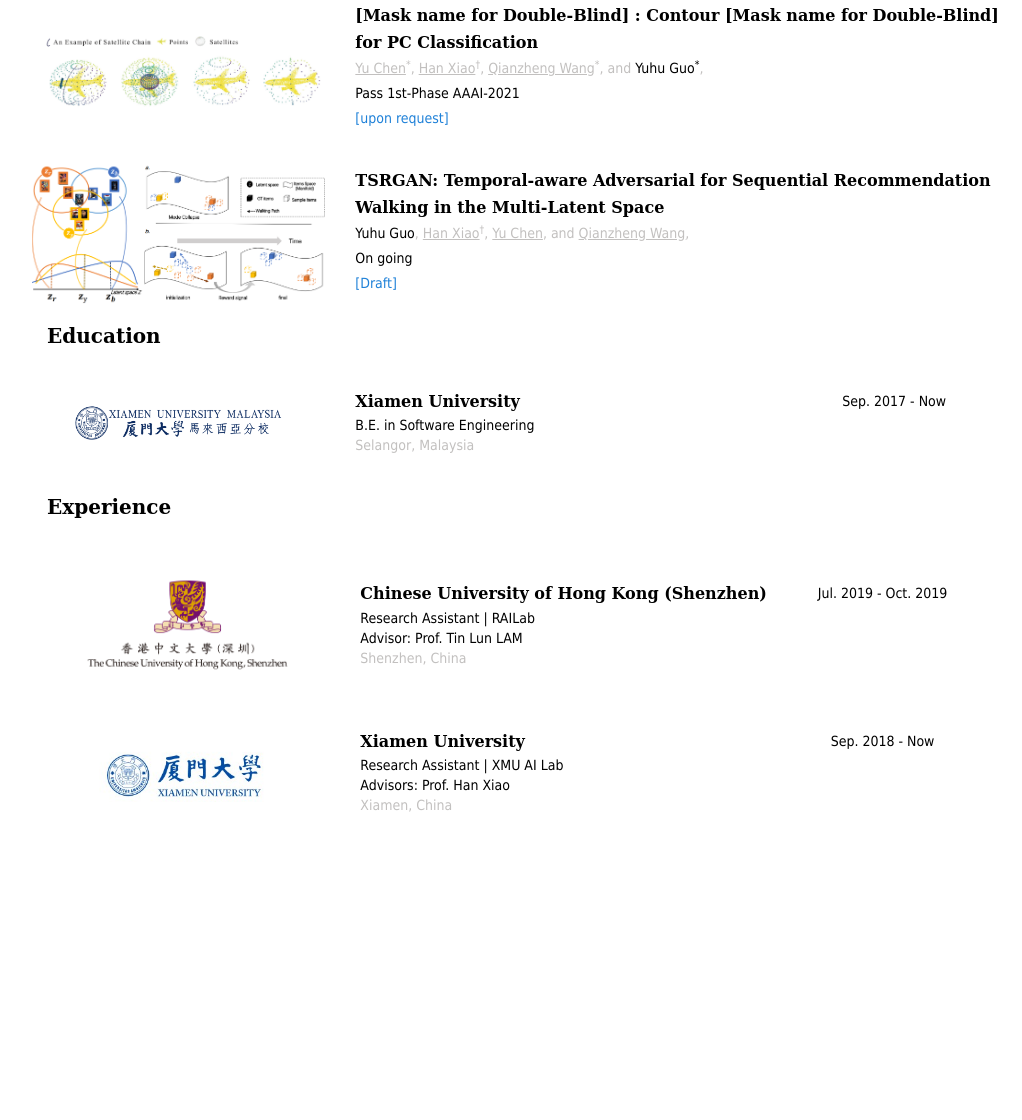
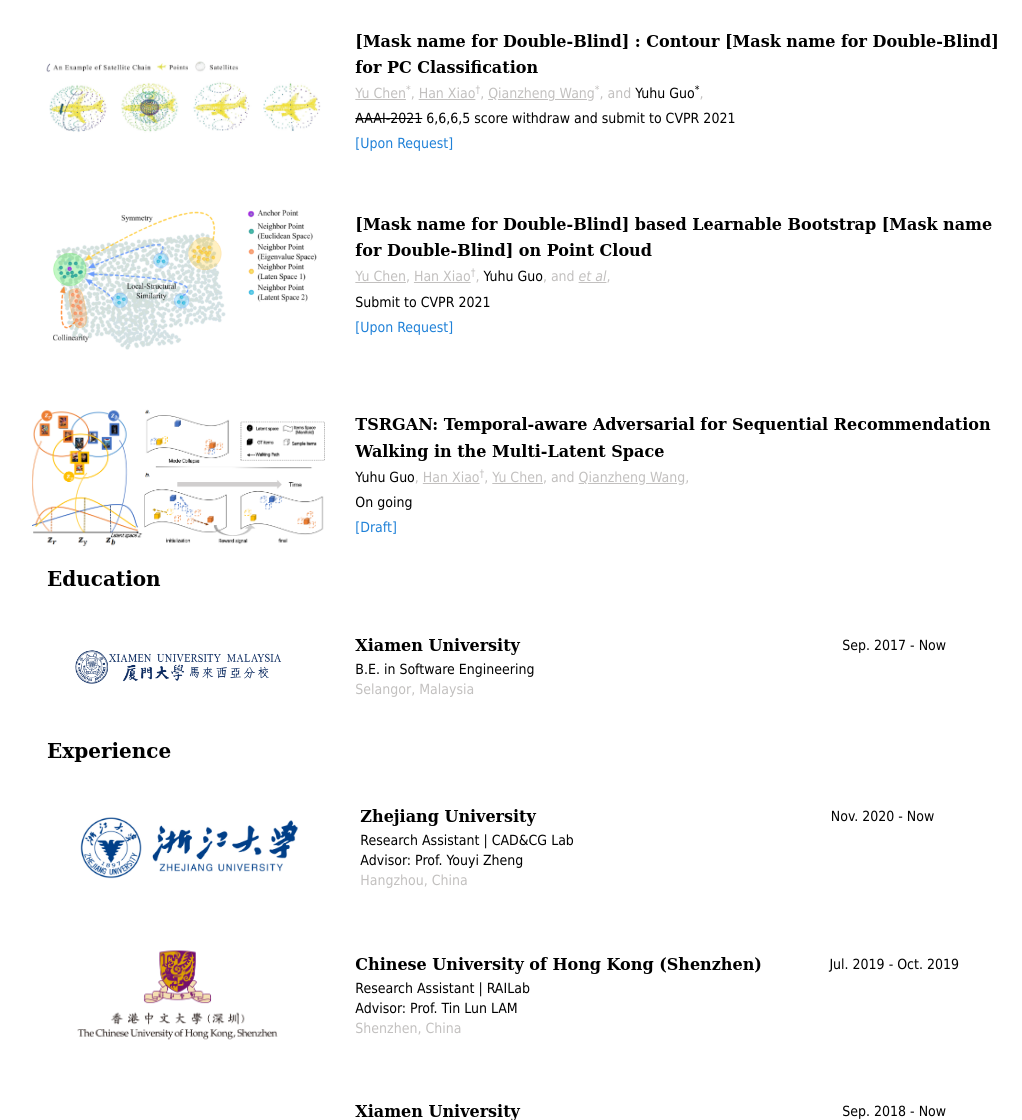
Before and after one commit to ANABUR920/ANABUR920.github.io, a plain HTML site: page index.html in a window 1280 px wide. Shown: the part 871-1991 px from the top of the page, without its empty margins (123-1145 px from the left). Before the commit the page ends 1756 px from the top, so only its background shows below. Drawn offline with Linux system fonts and the light colour scheme; a script that the page names is missing; a web font is replaced by a local one.

Commit message:
Update index.html

```diff
--- a/index.html
+++ b/index.html
@@ -116,8 +116,9 @@
 <p>
 Yuhu Guo (郭宇鹄) is a senior year undergraduate majoring in Software Engineering at Xiamen University (Malaysia campus),
 working with <a href="https://informatics.xmu.edu.cn/info/1020/6338.htm">Prof. Han Xiao</a>.   My previous work lies in the intersection between sequential data and machine learning,
-with a focus on boosting robot and interactive system.
-He will seek for either Ph.D. or Research Assistant positions starting from 2021 Fall or 2022 Fall. Feel free to reach out to me if you are interested.
+with a focus on boosting robot and interactive system. Currently, I am a visitng researcher in the <a href="http://www.cad.zju.edu.cn/english.html"> CAD&CG Lab</a> at <a href="http://www.zju.edu.cn/english/"> Zhejiang University</a>, hosted by <a href="http://www.youyizheng.net/index.html">Prof. Youyi Zheng</a>. We attempt to do some awesome work and make effort to <a href="https://sa2020.siggraph.org/en/about-us/siggraph-asia-2021"> SIGGRAPH Asia</a>.
+
+I will seek for Ph.D. position starting from 2021 Fall or 2022 Fall. Feel free to reach out to me if you are interested.
 </p>
 <p>
 I am open to collaboration opportunities in learning-based graphics/robotics. If you are also interested in my curriculum vitae, you can contact me via <a href="mailto:guoyuhucv@gmail.com?">[Email]</a> or <a href="Source_files/wechat.jpg">[Wechat]</a>
@@ -178,12 +179,43 @@
 and
 <me>Yuhu Guo<sup>*</sup></me>,
 </div>
-<div>Pass 1st-Phase AAAI-2021</div>
-<a href="Source_files/ContourNet.pdf">[upon request]</a>
+<div><del> AAAI-2021</del> 6,6,6,5 score withdraw and submit to CVPR 2021</div>
+<a href="Source_files/ContourNet.pdf">[Upon Request]</a>
 </div>
 </div>
 <!-- </div>
 </div> -->
+
+
+<div class="row align-items-center section-item">
+  <div class="col-xs-12 col-md-3 col-lg-4 col-wrapper">
+  <div class="figure">
+  <a href="Source_files/msgcn.pdf"><img src="Source_files/msgcn.png" alt="[msgcn]"></a>
+  </div>
+  </div>
+  <div class="col-xs-12 col-md-9 col-lg-8 col-wrapper">
+  <div class="title">
+  <a href="Source_files/msgcn.pdf">
+    [Mask name for Double-Blind] based Learnable Bootstrap [Mask name for Double-Blind]  on Point Cloud
+  </a>
+  </div>
+  <div class="authors">
+  <a>Yu Chen</a><sup></sup>,
+
+  <a href="https://informatics.xmu.edu.cn/info/1020/6338.htm">Han Xiao</a><sup>†</sup>,
+  <me>Yuhu Guo<sup></sup></me>,
+  and
+  <a><em>et al</em></a><sup></sup>,
+
+
+  </div>
+  <div>Submit to CVPR 2021</div>
+  <a href="Source_files/TSRGAN_draft.pdf">[Upon Request]</a>
+  </div>
+  </div>
+  <!-- </div>
+  </div> -->
+
 
 
 <div class="row align-items-center section-item">
@@ -306,6 +338,49 @@
 </div>
 <div class="col-md-4 col-wrapper">
 <!-- <time>Jul. 2019 - Aug. 2019</time> -->
+
+
+</div>
+</div>
+</div>
+</div>
+<div class="row align-items-center section-item">
+<div class="col-lg-4 col-wrapper fig-wide">
+<div class="figure">
+<a href="http://www.zju.edu.cn/"><img src="Source_files/zju.jpg" alt="[ZJU]"></a>
+</div>
+</div>
+<div class="col-sm-3 col-wrapper fig-square">
+<div class="figure">
+<a href="http://www.zju.edu.cn/"><img src="Source_files/zju-square.png" alt="[ZJU]"></a>
+</div>
+</div>
+<div class="col-sm-9 col-lg-8 col-wrapper">
+<div class="row">
+<div class="col-md-8 col-wrapper">
+<div class="title">
+<a href="http://www.zju.edu.cn/">Zhejiang University</a>
+</div>
+<div class="info">
+<div>Research Assistant | <a href="http://www.cad.zju.edu.cn/english.html">CAD&CG Lab</a></div>
+<div>Advisor: <a href="http://www.youyizheng.net/index.html">Prof. Youyi Zheng</a></div>
+<div class="location">Hangzhou, China</div>
+</div>
+</div>
+<div class="col-md-4 col-wrapper">
+<time>Nov. 2020 - Now</time>
+</div>
+</div>
+</div>
+</div>
+<div class="row align-items-center section-item">
+<div class="col-lg-4 col-wrapper fig-wide">
+<div class="figure">
+
+
+
+
+
 </div>
 </div>
 </div>
```
